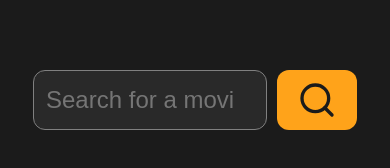
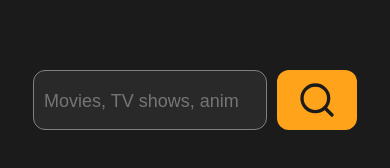
Before and after one commit to Spyware007/streaminal-tv, a React (Create React App) app: page / in a window 390 px wide. Shown: the part 322-490 px from the top of the page. Built offline with nearby package versions, Linux system fonts and the light colour scheme; the HTML template or start-up script is replaced by a standard one.

Commit message:
Searchbar placeholder changed

```diff
--- a/src/Homepage/index.jsx
+++ b/src/Homepage/index.jsx
@@ -55,7 +55,7 @@ export default function Homepage() {
                     <input
                         type="search"
                         name="searchbar"
-                        placeholder="Search for a movie"
+                        placeholder="Movies, TV shows, anime..."
                         id={styles.searchbarInput}
                         value={searchQuery}
                         onChange={(e) => {
--- a/src/Homepage/styles.module.scss
+++ b/src/Homepage/styles.module.scss
@@ -48,5 +48,11 @@
 @media only screen and (max-width: 768px) {
     #searchbarInput {
         width: 60vw;
+        font-size: 20px;
+        padding: 10px;
+    }
+
+    #searchbarInput::placeholder{
+        font-size: 18px;
     }
 }
```
